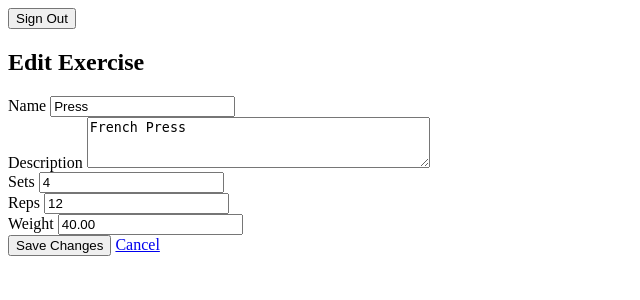
After one commit to ArmandoMartinez3/dgl104-appdevproj-group6, a Django app: page /exercise/edit/1/ in a window 1280 px wide. The commit adds this page. Shown: the top 300 px of the page, without its empty margins (0-640 px from the left). Run offline with Django 5.2, Linux system fonts and the light colour scheme; a user stored in the database is signed in; data comes from the database, SQL or seed files in the repository; both versions use the stored data as it was after the commit.

Commit message:
CRUD for Routine, Excersice, Client

```diff
--- a/gymapp/forms.py
+++ b/gymapp/forms.py
@@ -1,6 +1,6 @@
 from django import forms
 from django.contrib.auth.forms import UserCreationForm
-from .models import CustomUser
+from .models import CustomUser, Exercise, Routine, RoutineExercise
 
 class CustomUserCreationForm(UserCreationForm):
     phone = forms.CharField(max_length=15, required=False)
@@ -9,3 +9,23 @@ class CustomUserCreationForm(UserCreationForm):
     class Meta:
         model = CustomUser
         fields = ('username', 'email', 'phone', 'address', 'password1', 'password2')
+
+class ExerciseForm(forms.ModelForm):
+    class Meta:
+        model = Exercise
+        fields = ['name', 'description', 'sets', 'reps', 'weight']
+        widgets = {
+            'name': forms.TextInput(attrs={'class': 'w-full px-3 py-2 border rounded-lg'}),
+            'description': forms.Textarea(attrs={'class': 'w-full px-3 py-2 border rounded-lg', 'rows': 3}),
+            'sets': forms.NumberInput(attrs={'class': 'w-full px-3 py-2 border rounded-lg'}),
+            'reps': forms.NumberInput(attrs={'class': 'w-full px-3 py-2 border rounded-lg'}),
+            'weight': forms.NumberInput(attrs={'class': 'w-full px-3 py-2 border rounded-lg'}),
+        }
+
+class RoutineForm(forms.ModelForm):
+    class Meta:
+        model = Routine
+        fields = ['name']
+        widgets = {
+            'name': forms.TextInput(attrs={'class': 'w-full px-3 py-2 border rounded-lg'}),
+        }
--- a/gymapp/models.py
+++ b/gymapp/models.py
@@ -20,3 +20,31 @@ class CustomUser(AbstractUser):
 
     def is_client(self):
         return self.user_type == 'client'
+
+class Exercise(models.Model):
+    name = models.CharField(max_length=100)
+    description = models.TextField(blank=True)
+    sets = models.IntegerField()
+    reps = models.IntegerField()
+    weight = models.DecimalField(max_digits=5, decimal_places=2, null=True, blank=True)
+
+    def __str__(self):
+        return self.name
+
+class Routine(models.Model):
+    user = models.ForeignKey(CustomUser, on_delete=models.CASCADE)
+    name = models.CharField(max_length=100)
+    date_created = models.DateTimeField(auto_now_add=True)
+
+    def __str__(self):
+        return f"{self.user.username}'s {self.name}"
+
+class RoutineExercise(models.Model):
+    routine = models.ForeignKey(Routine, on_delete=models.CASCADE)
+    exercise = models.ForeignKey(Exercise, on_delete=models.CASCADE)
+    completed = models.BooleanField(default=False)
+    completion_date = models.DateTimeField(null=True, blank=True)
+    notes = models.TextField(blank=True)
+
+    class Meta:
+        ordering = ['id']
--- /dev/null
+++ b/gymapp/templates/client/edit_exercise.html
@@ -0,0 +1,35 @@
+{% extends "base.html" %}
+{% block content %}
+<div class="container mx-auto p-4">
+    <div class="max-w-lg mx-auto bg-white p-6 rounded-lg shadow">
+        <h2 class="text-2xl font-bold mb-6">Edit Exercise</h2>
+
+        <form method="post">
+            {% csrf_token %}
+            <div class="space-y-4">
+                {% for field in form %}
+                <div>
+                    <label class="block text-sm font-medium text-gray-700 mb-1">
+                        {{ field.label }}
+                    </label>
+                    {{ field }}
+                    {% if field.errors %}
+                    <p class="text-red-500 text-sm mt-1">{{ field.errors.0 }}</p>
+                    {% endif %}
+                </div>
+                {% endfor %}
+            </div>
+
+            <div class="mt-6 flex space-x-4">
+                <button type="submit" class="bg-blue-500 text-white px-4 py-2 rounded hover:bg-blue-600">
+                    Save Changes
+                </button>
+                <a href="{% url 'routine_detail' routine_exercise.routine.id %}"
+                   class="bg-gray-300 text-gray-700 px-4 py-2 rounded hover:bg-gray-400">
+                    Cancel
+                </a>
+            </div>
+        </form>
+    </div>
+</div>
+{% endblock %}
--- a/gymapp/urls.py
+++ b/gymapp/urls.py
@@ -12,4 +12,10 @@ urlpatterns = [
     path('client-home', views.client_home, name='client_home'),
     path('admin-home', views.admin_home, name='admin_home'),
     path('staff-home', views.staff_home, name='staff_home'),
+    path('routine/add/', views.add_routine, name='add_routine'),
+    path('routine/<int:routine_id>/', views.routine_detail, name='routine_detail'),
+    path('exercise/toggle/<int:routine_exercise_id>/', views.toggle_exercise, name='toggle_exercise'),
+    path('routine/<int:routine_id>/add-exercise/', views.add_exercise, name='add_exercise'),
+    path('exercise/edit/<int:exercise_id>/', views.edit_exercise, name='edit_exercise'),
+    path('exercise/delete/<int:exercise_id>/', views.delete_exercise, name='delete_exercise'),
 ]
--- a/gymapp/views.py
+++ b/gymapp/views.py
@@ -1,9 +1,10 @@
 from django.shortcuts import render, redirect, get_object_or_404
 from django.contrib.auth import login
-from .forms import CustomUserCreationForm
+from .forms import CustomUserCreationForm, ExerciseForm, RoutineForm
 from django.contrib.auth.decorators import login_required, user_passes_test
-from .models import CustomUser
+from .models import CustomUser, Exercise, Routine, RoutineExercise
 from django.contrib import messages
+from django.utils import timezone
 
 # Create your views here.
 
@@ -50,4 +51,79 @@ def staff_home(request):
 @login_required
 @user_passes_test(lambda u: u.is_client())
 def client_home(request):
-    return render(request, 'client/client_home.html')
+    routines = Routine.objects.filter(user=request.user)
+    return render(request, 'client/client_home.html', {'routines': routines})
+
+@login_required
+def add_routine(request):
+    if request.method == 'POST':
+        form = RoutineForm(request.POST)
+        if form.is_valid():
+            routine = form.save(commit=False)
+            routine.user = request.user
+            routine.save()
+            return redirect('routine_detail', routine_id=routine.id)
+    else:
+        form = RoutineForm()
+    return render(request, 'client/add_routine.html', {'form': form})
+
+@login_required
+def routine_detail(request, routine_id):
+    routine = get_object_or_404(Routine, id=routine_id, user=request.user)
+    exercises = RoutineExercise.objects.filter(routine=routine)
+    return render(request, 'client/routine_detail.html', {
+        'routine': routine,
+        'exercises': exercises
+    })
+
+@login_required
+def toggle_exercise(request, routine_exercise_id):
+    exercise = get_object_or_404(RoutineExercise, id=routine_exercise_id)
+    exercise.completed = not exercise.completed
+    exercise.completion_date = timezone.now() if exercise.completed else None
+    exercise.save()
+    return redirect('routine_detail', routine_id=exercise.routine.id)
+
+@login_required
+def add_exercise(request, routine_id):
+    routine = get_object_or_404(Routine, id=routine_id, user=request.user)
+    if request.method == 'POST':
+        form = ExerciseForm(request.POST)
+        if form.is_valid():
+            exercise = form.save()
+            RoutineExercise.objects.create(
+                routine=routine,
+                exercise=exercise
+            )
+            return redirect('routine_detail', routine_id=routine.id)
+    else:
+        form = ExerciseForm()
+    return render(request, 'client/add_exercise.html', {
+        'form': form,
+        'routine': routine
+    })
+
+@login_required
+def edit_exercise(request, exercise_id):
+    routine_exercise = get_object_or_404(RoutineExercise, id=exercise_id)
+    exercise = routine_exercise.exercise
+
+    if request.method == 'POST':
+        form = ExerciseForm(request.POST, instance=exercise)
+        if form.is_valid():
+            form.save()
+            return redirect('routine_detail', routine_id=routine_exercise.routine.id)
+    else:
+        form = ExerciseForm(instance=exercise)
+
+    return render(request, 'client/edit_exercise.html', {
+        'form': form,
+        'routine_exercise': routine_exercise
+    })
+
+@login_required
+def delete_exercise(request, exercise_id):
+    routine_exercise = get_object_or_404(RoutineExercise, id=exercise_id)
+    routine_id = routine_exercise.routine.id
+    routine_exercise.delete()
+    return redirect('routine_detail', routine_id=routine_id)
```
Also changed, not shown: gymapp/templates/client/add_exercise.html (added, +35 -0 lines), gymapp/templates/client/add_routine.html (added, +35 -0 lines), gymapp/templates/client/client_home.html (+21 -1 lines), gymapp/templates/client/delete_exercise_confirm.html (added, +25 -0 lines), gymapp/templates/client/routine_detail.html (added, +58 -0 lines), db.sqlite3, gymapp/migrations/0002_exercise_routine_routineexercise.py (added).
